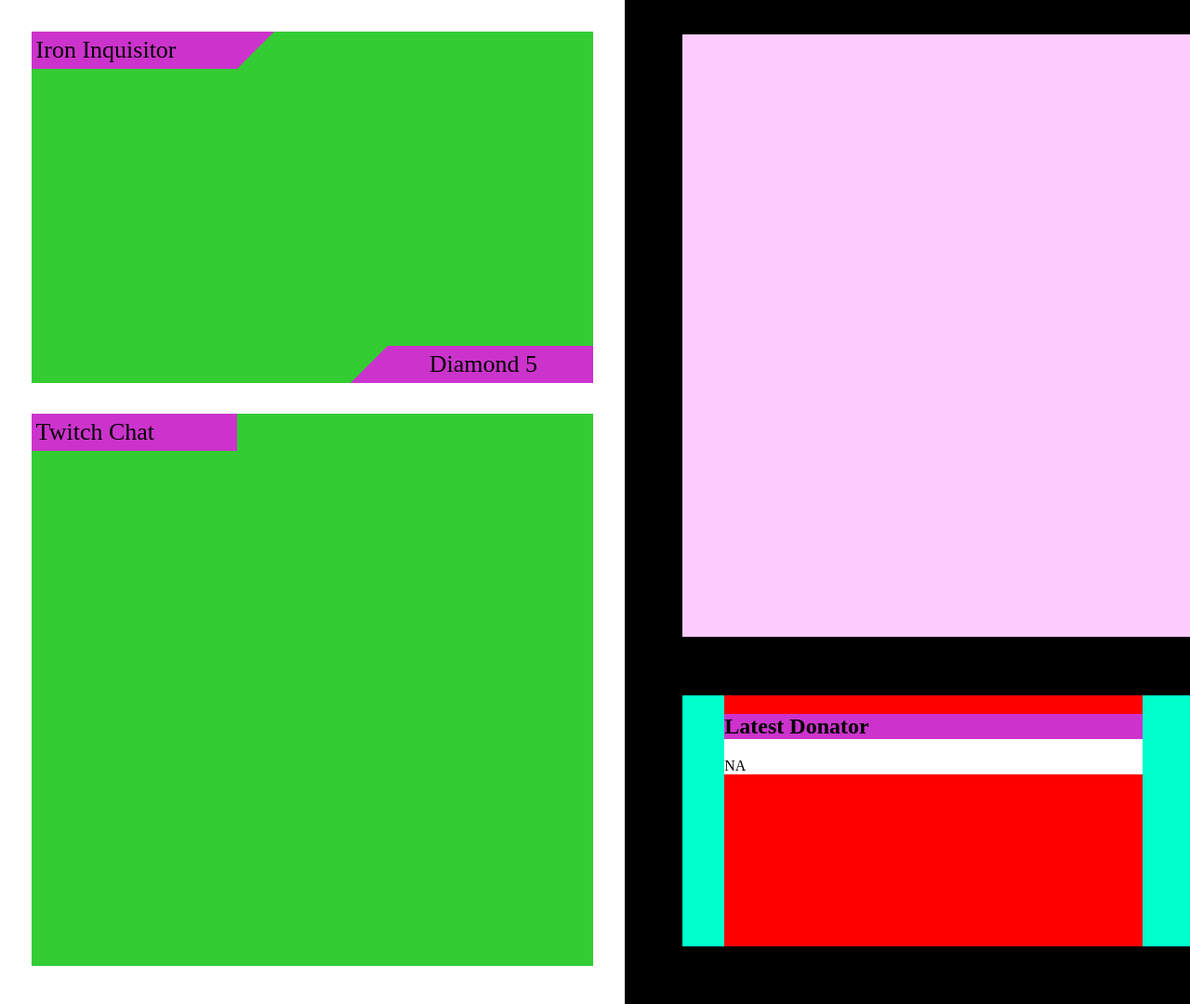
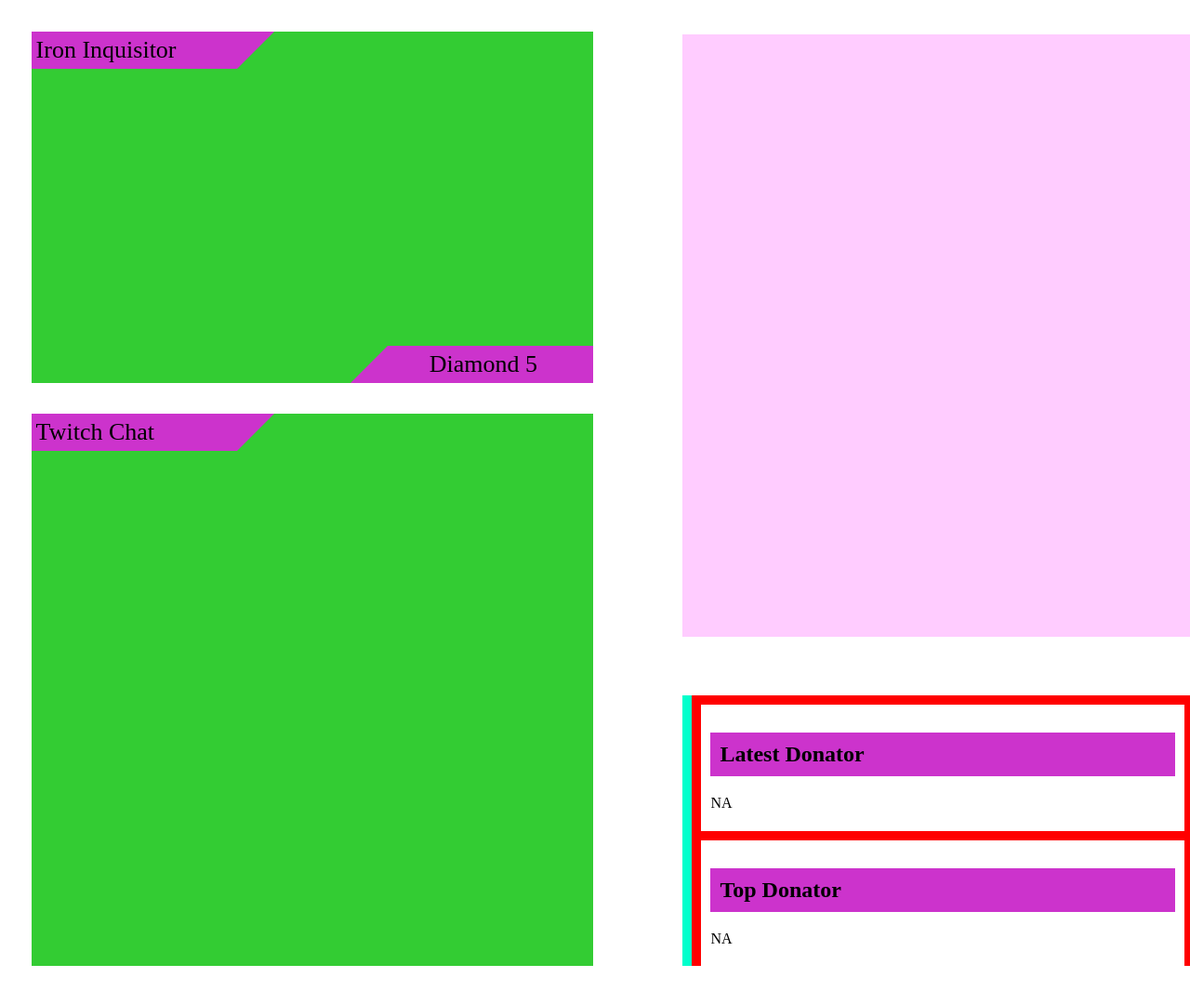
Before and after one commit to BrandonErbLegacy/iron_overlay, a plain HTML site: page index.html in a window 1280 px wide. Shown: the top 1080 px of the page at 93% size. Drawn offline with Linux system fonts and the light colour scheme.

Commit message:
Added bottom right panel

```diff
--- a/css/erb.css
+++ b/css/erb.css
@@ -1,5 +1,5 @@
 body {
-	background-color: #333;
+	background-color: transparent;
 	height: 1080px;
 	width: 1920px;
 	padding:0px;
@@ -7,13 +7,11 @@ body {
 }
 .left_side {
 	float: left;
-	background-color: #FFF;
 	width: 35%;
 	height: 100%;
 }
 .right_side {
 	float: right;
-	background-color: #000;
 	width: 65%;
 	height: 100%;
 }
@@ -47,25 +45,36 @@ body {
 }
 .social_info {
 	width: 90%;
-	height: 25%;
+	height: 27%;
 	background-color: #0FC;
 	margin: 5%;
 	margin-top: 0px;
 }
 .social_panel_column {
-	width: 40%;
+	width: 48%;
 	height: 100%;
-	margin: 4%;
 	margin-top: 0px;
 	margin-bottom: 0px;
+	margin-right: 10px;
+	margin-left: 10px;
 	padding: 0px;
 	background-color: #f00;
+	display: inline;
 }
 .social_donator_subsection {
 	background-color: #FFF;
+	height: 40%;
+	margin-left: 10px;
+	margin-right: 10px;
+	margin-top: 10px;
+	padding: 10px;
 }
 .social_donator_subsection h2 {
 	background-color: #C3C;
+	padding-top: 10px;
+	padding-bottom: 10px;
+	padding-left: 10px;
+	padding-right: -10px;
 }
 
 /* Utility Classes */
--- a/index.html
+++ b/index.html
@@ -22,7 +22,7 @@
 			<div class="twitch_chat_content">
 				<div class="slant_div">
 					Twitch Chat
-					<div class="upward_slant_triangle">
+					<div class="upward_right_slant_triangle">
 					</div>
 				</div>
 			</div>
@@ -37,10 +37,20 @@
 						<h2>Latest Donator</h2>
 						NA
 					</div>
-
+					<div class="social_donator_subsection">
+						<h2>Top Donator</h2>
+						NA
+					</div>
 				</div>
 				<div class="social_follower_content social_panel_column right_align">
-
+					<div class="social_donator_subsection">
+						<h2>Latest Follower</h2>
+						NA
+					</div>
+					<div class="social_donator_subsection">
+						<h2>Latest Subscriber</h2>
+						NA
+					</div>
 				</div>
 			</div>
 		</div>
```
